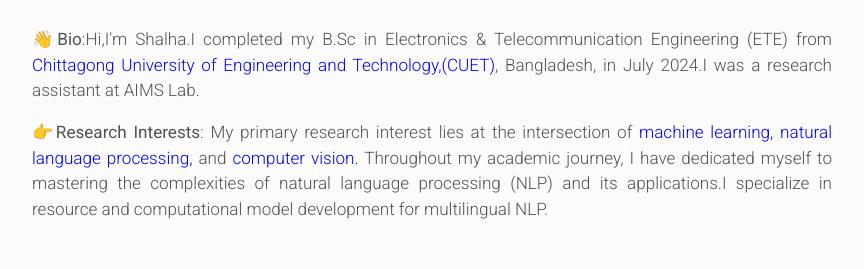
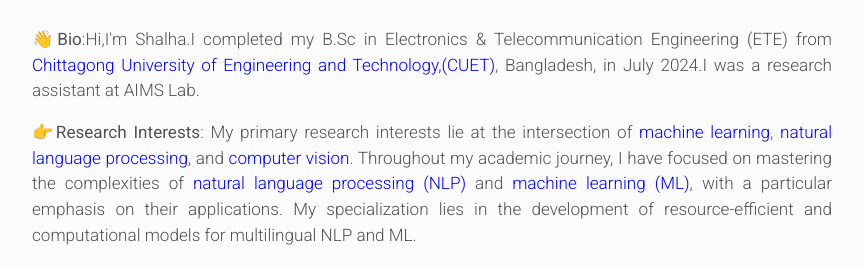
Before and after one commit to Shalha-Mucha18/protfolio, a plain HTML site: page index.html in a window 1280 px wide. Shown: the part 279-548 px from the top of the page, without its empty margins (208-1072 px from the left). Drawn offline with nearby package versions, Linux system fonts and the light colour scheme; a script that the page names is missing; some icons are missing.

Commit message:
Update index.html

```diff
--- a/index.html
+++ b/index.html
@@ -113,8 +113,9 @@
 
 							</p>
 						<p class="subpara lingtheme" align="justify">
-							<b>	&#128073Research Interests</b>: My primary research interest lies at the intersection of <span style="color: blue;">machine learning, </span> <span style="color: blue;">natural language processing,</span>  and <span style="color: blue;">computer vision.</span>
-							Throughout my academic journey, I have dedicated myself to mastering the complexities of natural language processing (NLP) and its applications.I specialize in resource and computational model development for multilingual NLP.
+							<b>	&#128073Research Interests</b>: My primary research interests lie at the intersection of <span style="color: blue;">machine learning</span>, <span style="color: blue;">natural language processing</span>, and <span style="color: blue;">computer vision</span>. Throughout my academic journey, I have focused on mastering the complexities of <span style="color: blue;">natural language processing (NLP)</span> and <span style="color: blue;">machine learning (ML)</span>, with a particular emphasis on their applications. My specialization lies in the development of resource-efficient and computational models for multilingual NLP and ML.
+
+
 							</p>
 
 					</div>
```
